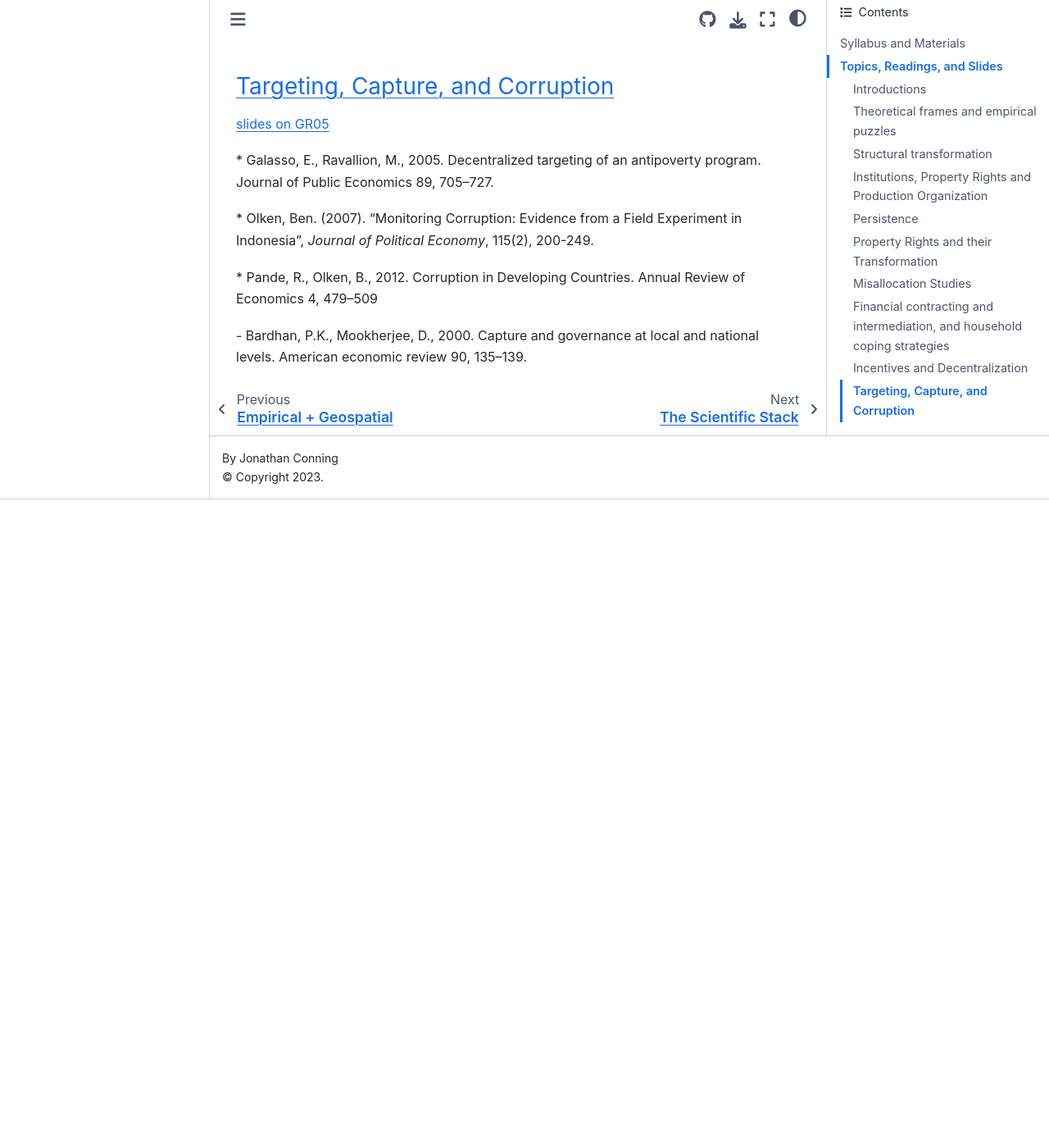
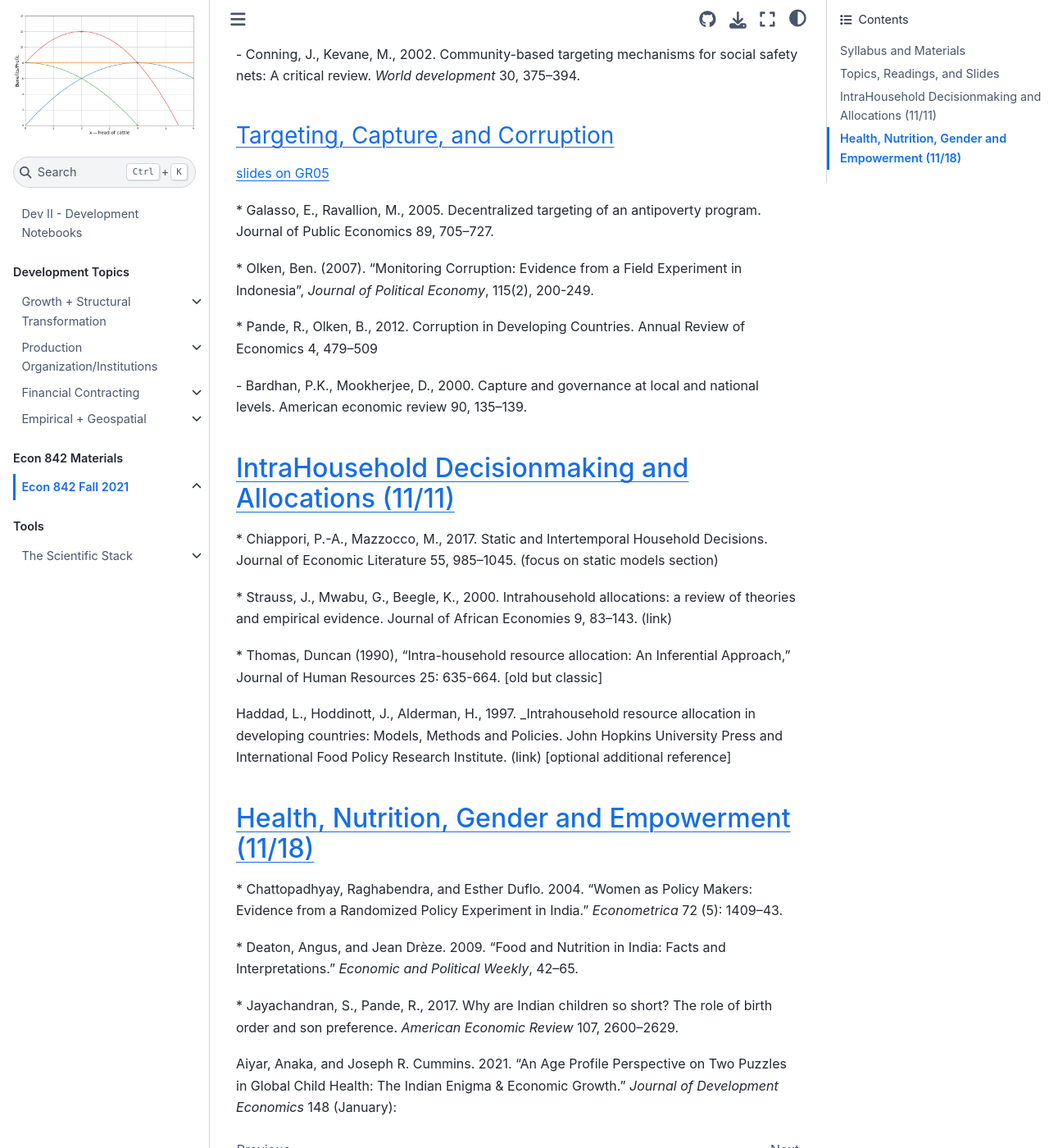
Before and after one commit to jhconning/DevII, a Jupyter Book: the page built from course/classf21.md, in a window 1280 px wide and 1400 px high, scrolled down 5161 px. Shown: the whole window at 82% size. Built offline with Jupyter Book 1.0.4 settings and Sphinx 7.4.7 and the Sphinx Book theme 1.1.4, drawn with Linux system fonts in a browser that asks for light colours; pages that are not in the unit, such as notebooks, are missing from menus; before the commit the page ends 5770 px from its top, so only the background shows below that; some of the changed text lies outside the part shown.

Commit message:
11/11 and 11/18 readings

```diff
--- a/course/classf21.md
+++ b/course/classf21.md
@@ -158,3 +158,26 @@
 
 
 \- Bardhan, P.K., Mookherjee, D., 2000. Capture and governance at local and national levels. American economic review 90, 135–139.
+
+
+
+## IntraHousehold Decisionmaking and Allocations (11/11)
+
+\* Chiappori, P.-A., Mazzocco, M., 2017. Static and Intertemporal Household Decisions. Journal of Economic Literature 55, 985–1045. (focus on static models section)
+
+\* Strauss, J., Mwabu, G., Beegle, K., 2000. Intrahousehold allocations: a review of theories and empirical evidence. Journal of African Economies 9, 83–143. (link)
+
+\* Thomas, Duncan  (1990),  “Intra-household resource allocation:  An Inferential Approach,”  Journal of  Human Resources  25:  635-664. [old but classic]
+
+Haddad, L., Hoddinott, J., Alderman, H., 1997. _Intrahousehold resource allocation in developing countries: Models, Methods and Policies. John Hopkins University Press and International Food Policy Research Institute. (link)  [optional additional reference]
+
+
+## Health, Nutrition, Gender and Empowerment (11/18)
+
+\* Chattopadhyay, Raghabendra, and Esther Duflo. 2004. “Women as Policy Makers: Evidence from a Randomized Policy Experiment in India.” _Econometrica_ 72 (5): 1409–43.
+
+\* Deaton, Angus, and Jean Drèze. 2009. “Food and Nutrition in India: Facts and Interpretations.” _Economic and Political Weekly_, 42–65.
+
+\* Jayachandran, S., Pande, R., 2017. Why are Indian children so short? The role of birth order and son preference. _American Economic Review_ 107, 2600–2629.
+
+Aiyar, Anaka, and Joseph R. Cummins. 2021. “An Age Profile Perspective on Two Puzzles in Global Child Health: The Indian Enigma & Economic Growth.” _Journal of Development Economics_ 148 (January):
```
